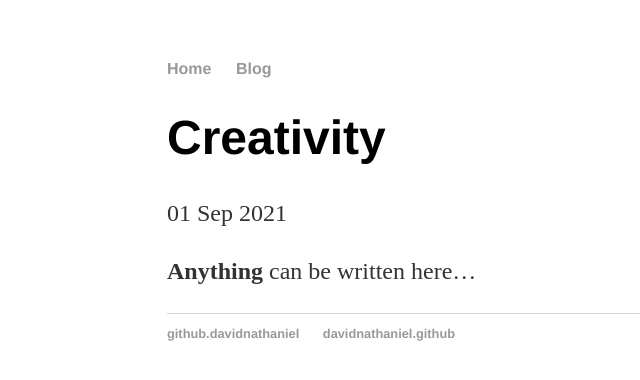
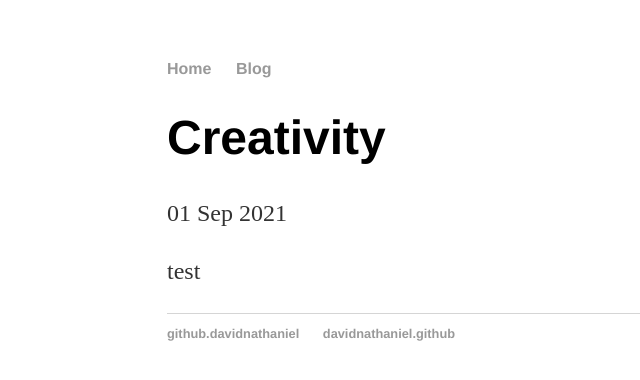
Before and after one commit to DavidNathaniel/DavidNathaniel.github.io, a Jekyll site: the page built from _posts/2021-09-01-creativity.md, in a window 1280 px wide. Shown: the top 380 px of the page, without its empty margins (25-665 px from the left). Built offline with Jekyll 4.4.1, drawn with Linux system fonts in a browser that asks for light colours.

Commit message:
updated text

```diff
--- a/_posts/2021-09-01-creativity.md
+++ b/_posts/2021-09-01-creativity.md
@@ -4,4 +4,4 @@ title: "Creativity "
 date: 2021-09-01
 ---
 
-**Anything** can be written here...
+test
```
